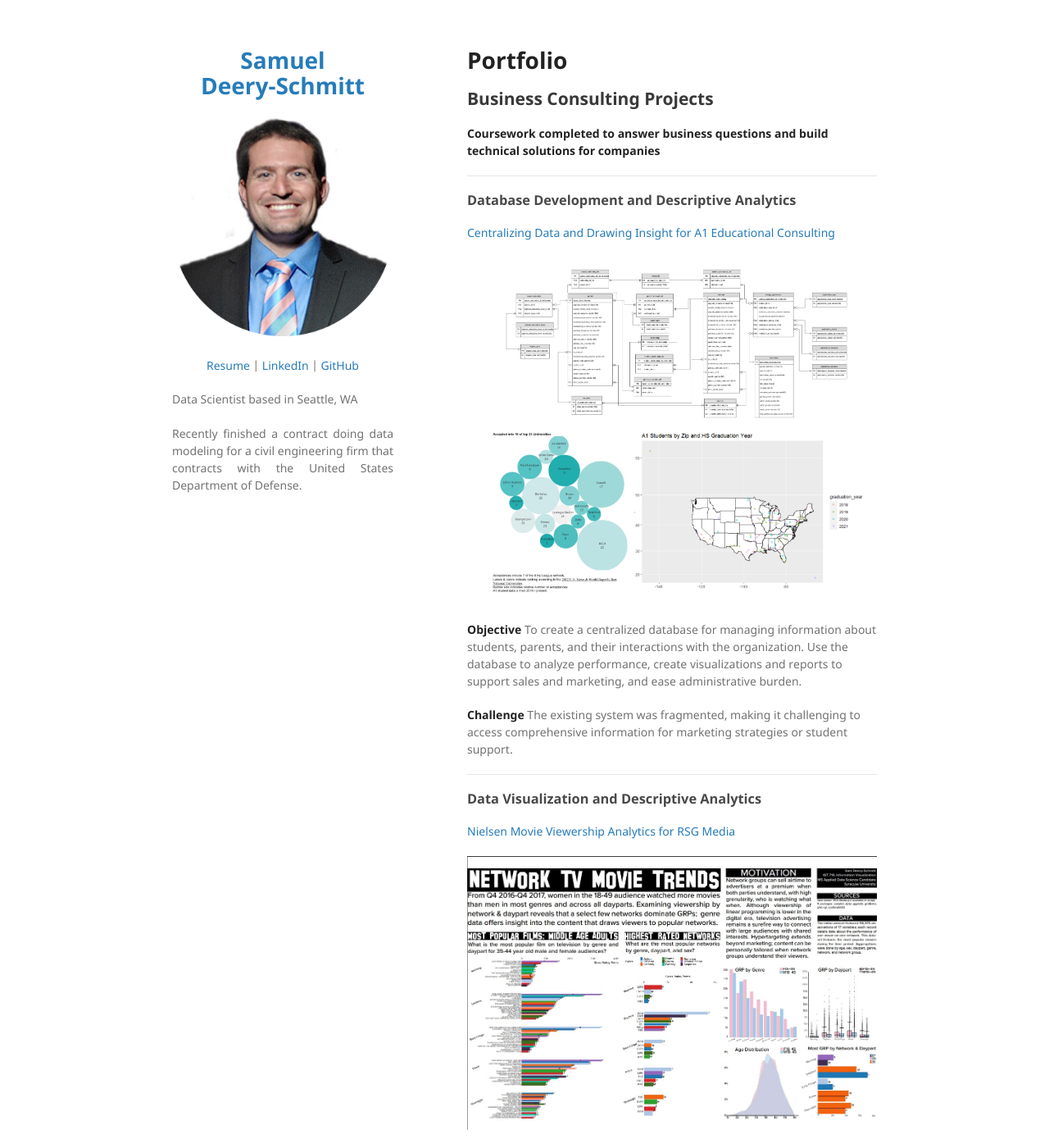
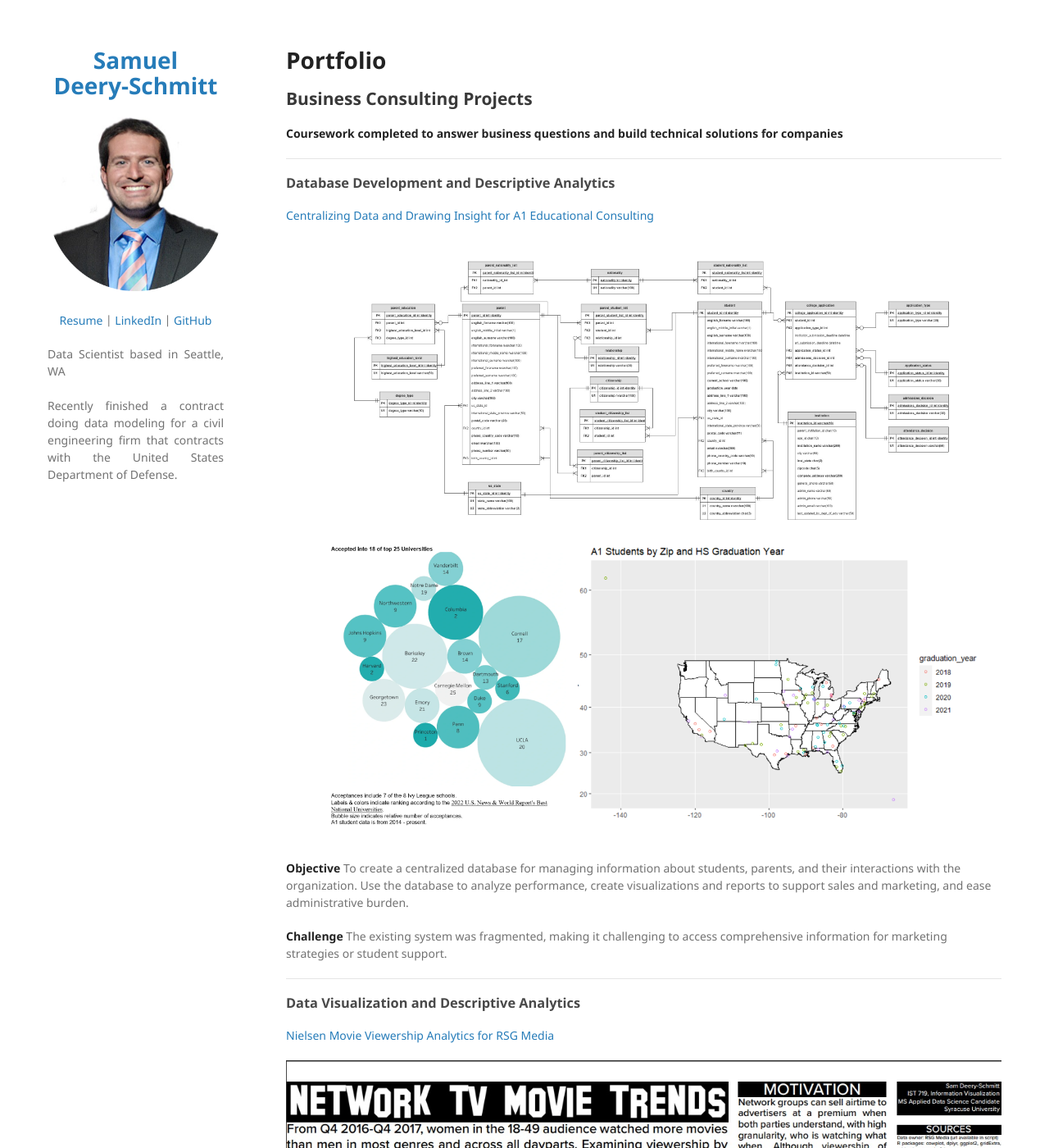
Before and after one commit to sampds/sampds.github.io, a Jekyll site: the page built from index.md, in a window 1280 px wide and 1400 px high. Shown: the whole window at 82% size. Built offline with Jekyll 4.4.1, drawn with Linux system fonts in a browser that asks for light colours; our own code applies the rules of GitHub Pages for plain Markdown files.

Commit message:
changed .wrapper for large media to percentage instead of pixels, same for section. made header slightly smaller and remain same size.

```diff
--- a/_sass/jekyll-theme-minimal.scss
+++ b/_sass/jekyll-theme-minimal.scss
@@ -56,7 +56,7 @@ a:hover small {
 }
 
 .wrapper {
-  width:860px;
+  width:100%;
   margin:0 auto;
 }
 
@@ -105,7 +105,7 @@ img {
 }
 
 header {
-  width:270px;
+  width:215px;
   float:left;
   position:fixed;
   -webkit-font-smoothing:subpixel-antialiased;
@@ -172,7 +172,7 @@ strong {
 }
 
 section {
-  width:500px;
+  width:75%;
   float:right;
   padding-bottom:50px;
 }
```
